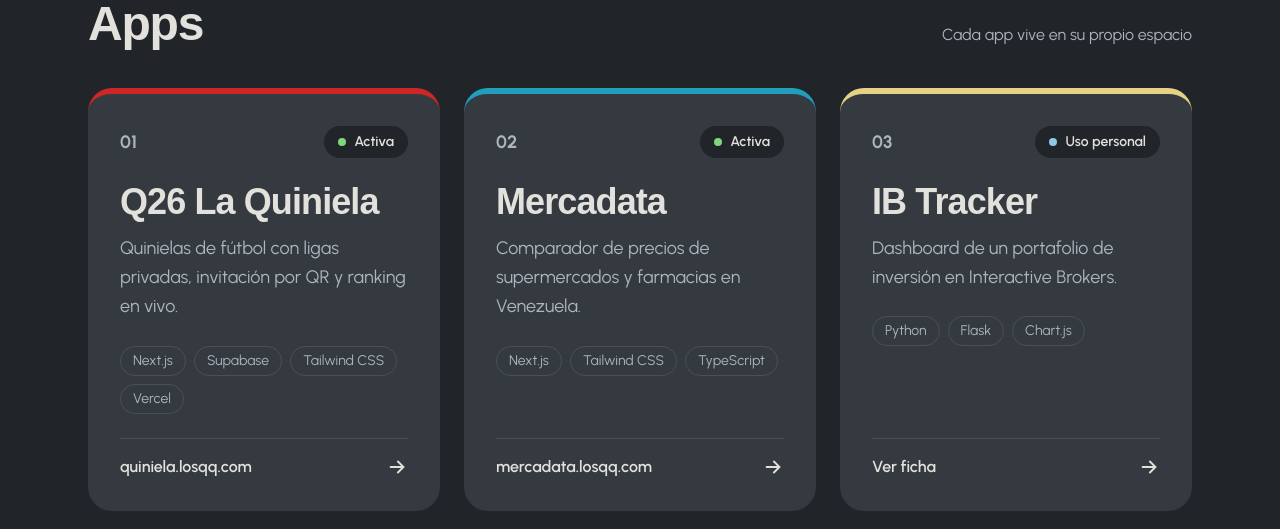
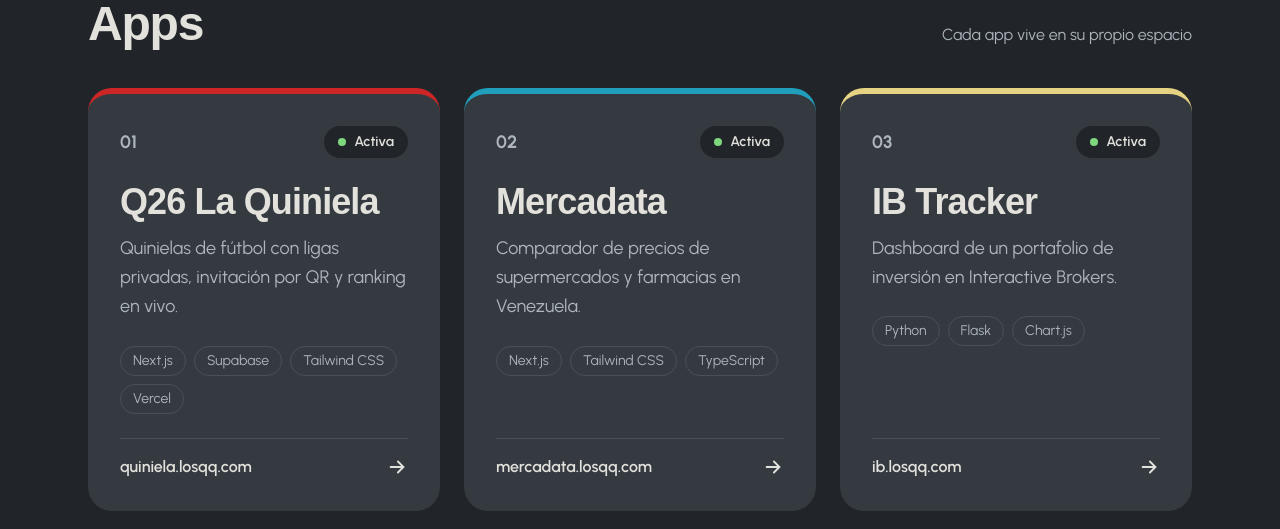
Before and after one commit to akirintxa/losqq, a Next.js app: page / in a window 1280 px wide. Shown: the part 840-1369 px from the top of the page. Built offline with nearby package versions, Linux system fonts and the light colour scheme; a web font is replaced by a local one.

Commit message:
IB Tracker en ib.losqq.com con estado Activa y sin enlace al código
Co-Authored-By: Claude Opus 5.5 (1M context) <noreply@anthropic.com>
Claude-Session: https://claude.ai/code/session_01VznsKgDVnSfAjxmN4wUNwg

```diff
--- a/src/data/apps.ts
+++ b/src/data/apps.ts
@@ -82,7 +82,7 @@ export const APPS: App[] = [
     tagline: "Dashboard de un portafolio de inversión en Interactive Brokers.",
     description:
       "Lee los reportes de transacciones de Interactive Brokers y muestra posiciones, costo promedio con comisiones, dividendos, histórico mensual y la comparación contra el S&P 500.",
-    status: "personal",
+    status: "live",
     accent: "#e5d283",
     stack: ["Python", "Flask", "Chart.js"],
     highlights: [
@@ -90,7 +90,8 @@ export const APPS: App[] = [
       "Dividendos por ticker y por trimestre, con retenciones.",
       "Rentabilidad mensual comparada contra VOO.",
     ],
-    repo: "https://github.com/akirintxa/ib-tracker",
+    // Repo privado y app con contraseña: sin enlace al código.
+    url: "https://ib.losqq.com",
   },
   {
     slug: "calculo-ftp",
```
